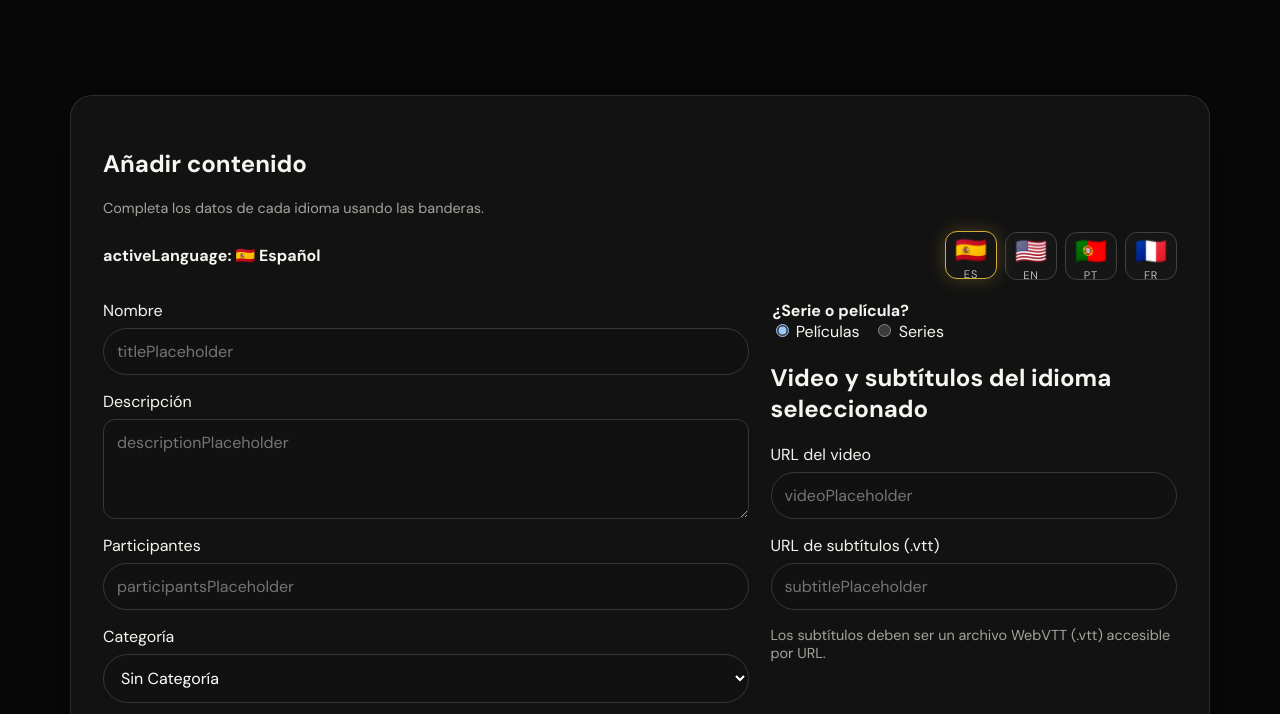
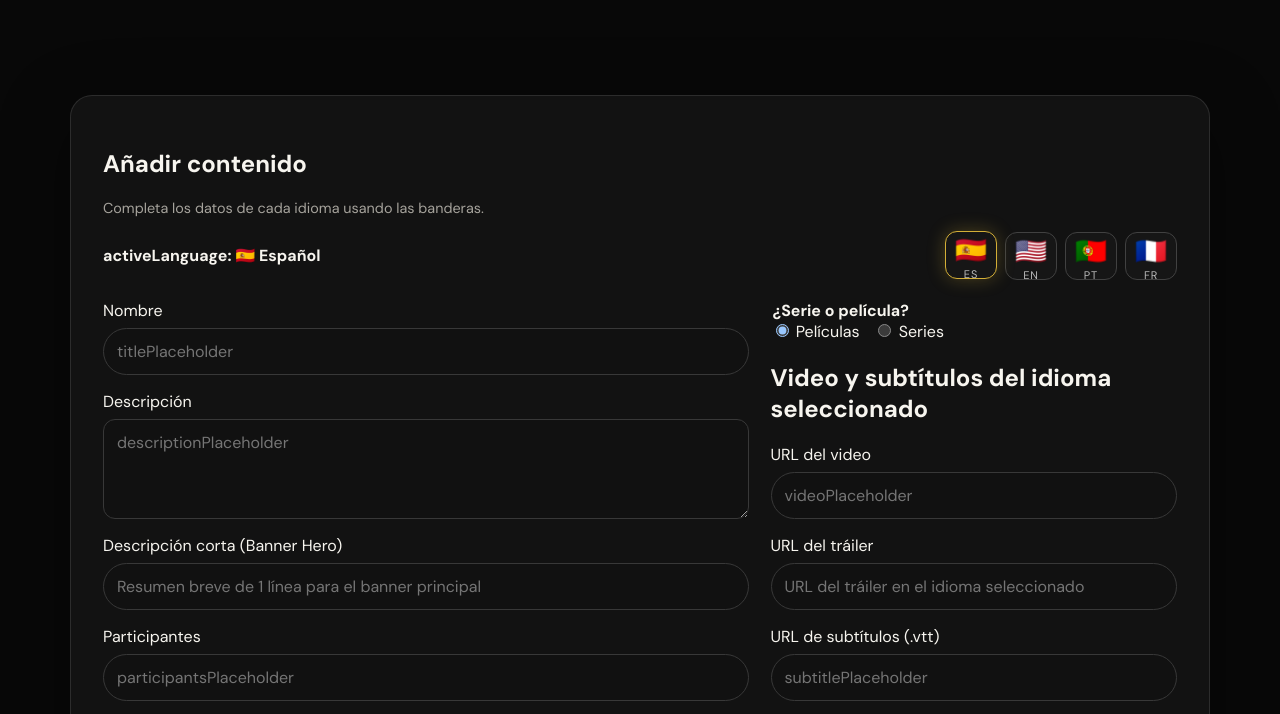
Before and after one commit to mexiballinc-cyber/Lumera, a plain HTML site: page admincontenido.html in a window 1280 px wide. Shown: the part 73-787 px from the top of the page. Drawn offline with Linux system fonts and the light colour scheme; no server answers.

Commit message:
Update admincontenido.html

```diff
--- a/admincontenido.html
+++ b/admincontenido.html
@@ -36,6 +36,7 @@
         <div>
           <label class="cms-field"><span data-i18n="contentName">Nombre</span><input id="localizedTitle" class="cms-input" type="text" autocomplete="off" data-i18n-placeholder="titlePlaceholder" placeholder="Nombre en el idioma seleccionado"></label>
           <label class="cms-field"><span data-i18n="description">Descripción</span><textarea id="localizedSynopsis" class="cms-input" data-i18n-placeholder="descriptionPlaceholder" placeholder="Descripción en el idioma seleccionado"></textarea></label>
+          <label class="cms-field"><span>Descripción corta (Banner Hero)</span><input id="localizedShortSynopsis" class="cms-input" type="text" maxlength="140" autocomplete="off" placeholder="Resumen breve de 1 línea para el banner principal"></label>
           <label class="cms-field"><span data-i18n="participants">Participantes</span><input id="localizedParticipants" class="cms-input" type="text" data-i18n-placeholder="participantsPlaceholder" placeholder="Actores, directores, etc."></label>
 
           <!-- SELECTOR DE CATEGORÍA DISPONIBLE TANTO PARA PELÍCULAS COMO PARA SERIES -->
@@ -59,6 +60,7 @@
           <fieldset style="border:0;padding:0;margin:0 0 18px"><legend class="cms-subheading" data-i18n="contentType">¿Serie o película?</legend><div class="cms-type-row"><label><input type="radio" name="contentType" value="movie" checked> <span data-i18n="movie">Película</span></label><label><input type="radio" name="contentType" value="series"> <span data-i18n="series">Serie</span></label></div></fieldset>
           <h2 class="cms-subheading" data-i18n="playbackForLanguage">Video y subtítulos del idioma seleccionado</h2>
           <label class="cms-field"><span data-i18n="videoUrl">URL del video</span><input id="localizedVideo" class="cms-input" type="url" data-i18n-placeholder="videoPlaceholder" placeholder="URL de video"></label>
+          <label class="cms-field"><span>URL del tráiler</span><input id="localizedTrailer" class="cms-input" type="url" placeholder="URL del tráiler en el idioma seleccionado"></label>
           <label class="cms-field"><span data-i18n="subtitleUrl">URL de subtítulos (.vtt)</span><input id="localizedSubtitle" class="cms-input" type="url" data-i18n-placeholder="subtitlePlaceholder" placeholder="URL de subtítulos"></label>
           <p class="cms-hint" data-i18n="subtitleHint">Los subtítulos deben ser un archivo WebVTT (.vtt) accesible por URL.</p>
           <section id="seriesSection" hidden>
```
